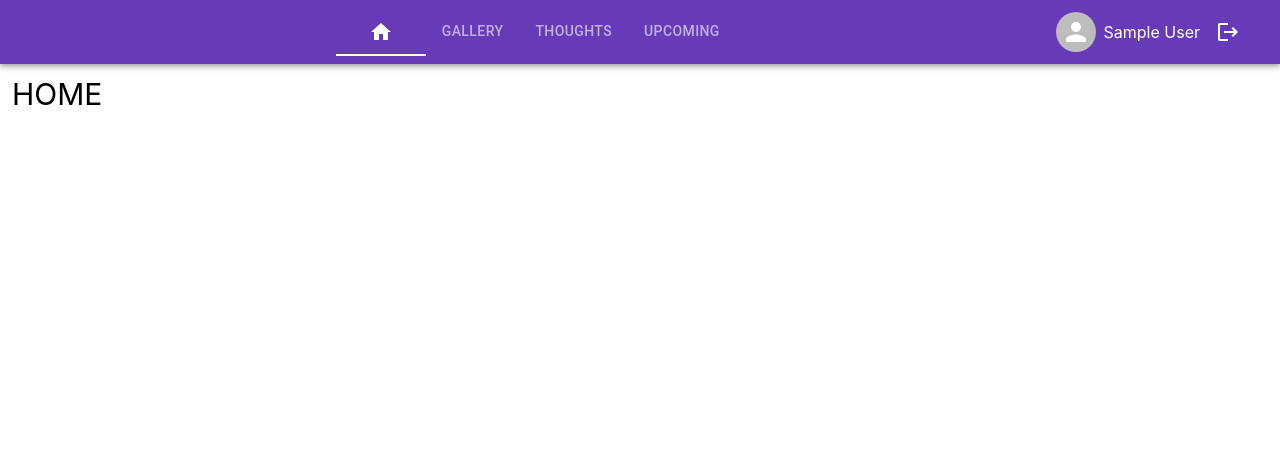
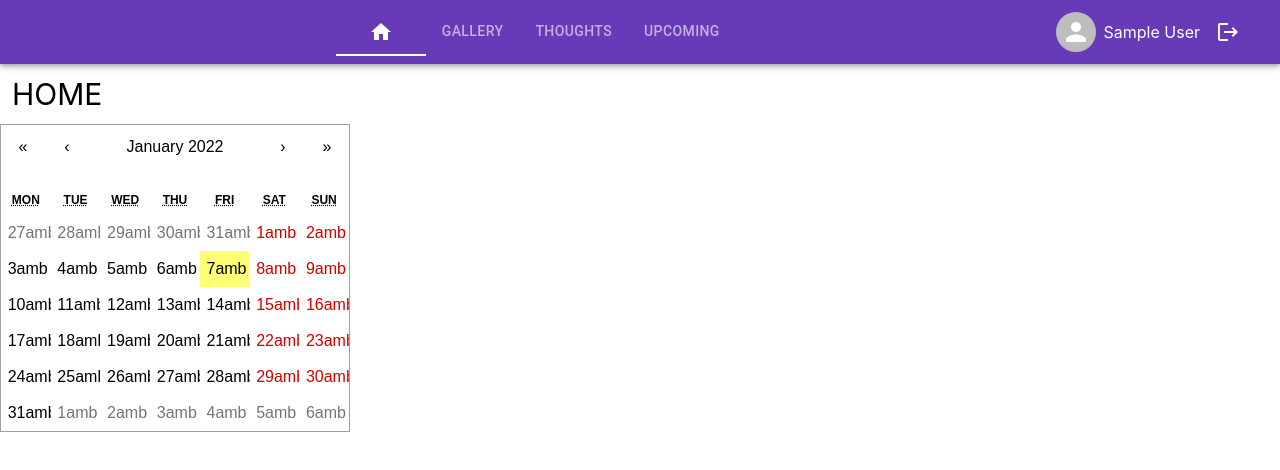
Before and after one commit to hamzahamzii/afimza-app, a React (Create React App) app in the folder client/: page / in a window 1280 px wide. Shown: the top 470 px of the page. Built offline with nearby package versions, Linux system fonts and the light colour scheme; sample sign-in values are in the browser's storage.

Commit message:
calendar init

```diff
--- a/client/package.json
+++ b/client/package.json
@@ -13,6 +13,7 @@
     "@testing-library/user-event": "^13.5.0",
     "axios": "^0.24.0",
     "react": "^17.0.2",
+    "react-calendar": "^3.7.0",
     "react-dom": "^17.0.2",
     "react-redux": "^7.2.6",
     "react-router-dom": "^6.2.1",
--- a/client/src/index.js
+++ b/client/src/index.js
@@ -5,6 +5,7 @@ import reportWebVitals from "./reportWebVitals";
 import { Provider } from "react-redux";
 
 import "./index.css";
+import "react-calendar/dist/Calendar.css";
 import App from "./App";
 import store from "./store";
 
--- a/client/src/pages/home.jsx
+++ b/client/src/pages/home.jsx
@@ -1,5 +1,12 @@
+import Calendar from "react-calendar";
+
 const HomePage = () => {
-  return <h1 className="p-3 text-3xl">HOME</h1>;
+  return (
+    <div>
+      <h1 className="p-3 text-3xl">HOME</h1>
+      <Calendar tileContent="amb" />
+    </div>
+  );
 };
 
 export default HomePage;
```
Also changed, not shown: 1 other file (tests, documents, lock files or other folders).
